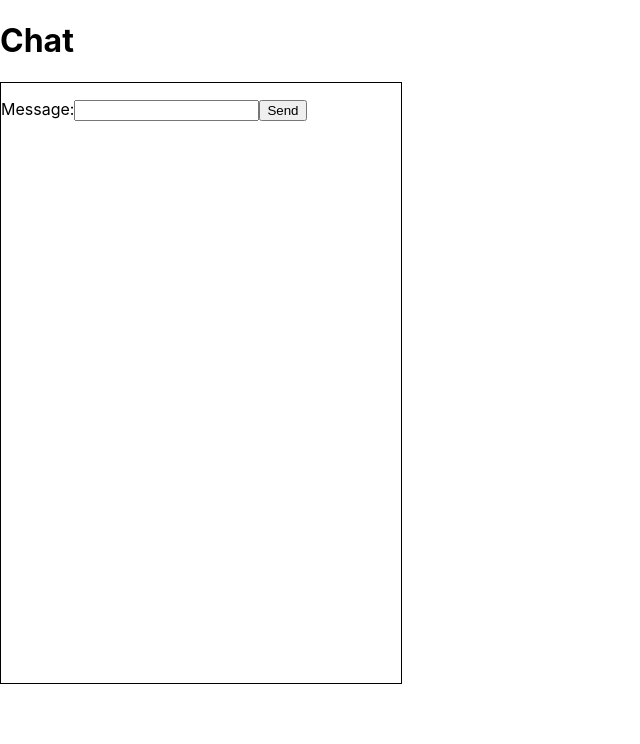
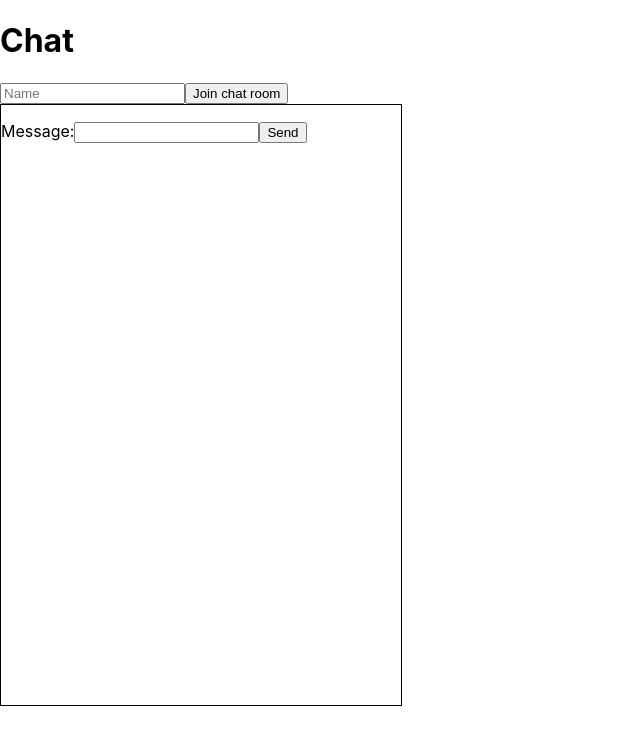
Before and after one commit to mlazzarini/ws-simple-chat, a React (Create React App) app in the folder client/: page / in a window 1280 px wide. Shown: the top 744 px of the page, without its empty margins (0-640 px from the left). Built offline with nearby package versions, Linux system fonts and the light colour scheme; no server answers.

Commit message:
Add basic sessions manager

```diff
--- a/client/src/App.js
+++ b/client/src/App.js
@@ -1,20 +1,14 @@
-import React, { useState, useEffect } from 'react';
+import React, { useState } from 'react';
 import './App.css';
 import { connect, disconnect, sendMessage } from './webSocketManager';
 
 function App() {
 	const [messagesList, setMessagesList] = useState('');
 	const [message, setMessage] = useState('');
-
-	useEffect(() => {
-		connect(appendMessage);
-		// return () => {
-		//   disconnect();
-		// }
-	}, []);
+	const [yourName, setYourName] = useState(null);
 
 	function appendMessage(msg) {
-		setMessagesList(list => `${list}\n${msg}`);
+		setMessagesList(list => `${list}/n${msg}`);
 	}
 
 	function handleSubmit(e) {
@@ -26,11 +20,29 @@ function App() {
 		setMessage(e.target.value);
 	}
 
+	function handleNameChange(e) {
+		setYourName(e.target.value);
+	}
+
+	function enterChatRoom() {
+		connect(yourName, appendMessage);
+	}
+
 	return (
 		<div className="App">
 			<h1>
 				Chat
 			</h1>
+			<div className="name-container">
+				<input
+					type="text"
+					placeholder="Name"
+					value={yourName}
+					name="yourName"
+					onChange={handleNameChange}
+				/>
+				<button onClick={enterChatRoom}>Join chat room</button>
+			</div>
 			<div className="chat-container">
 				<p>
 					{messagesList}
--- a/client/src/webSocketManager.js
+++ b/client/src/webSocketManager.js
@@ -2,9 +2,11 @@ import io from 'socket.io-client';
 
 let socket;
 
-export const connect = fnCallback => {
-	socket = io('http://localhost:5000');
-	console.log(`Connecting socket...`);
+export const connect = (name, fnCallback) => {
+	socket = io(`http://localhost:5000`);
+	socket.on('connect', () => {
+		socket.emit('join', { 'name': name });
+	});
 	socket.on('message', msg => {
 		fnCallback(msg);
 	});
```
Also changed, not shown: 1 other file (tests, documents, lock files or other folders).
